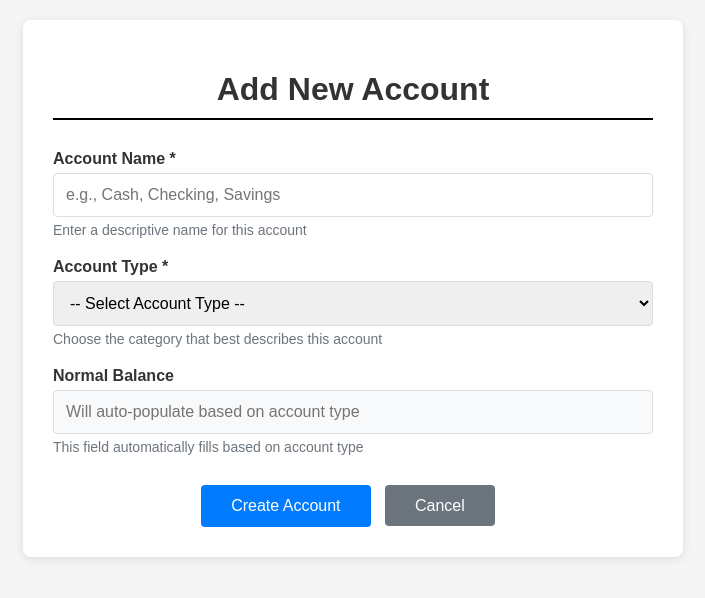
After one commit to christianlaverde/pft, a Flask app: page /add_account in a window 1280 px wide. The commit adds this page. Shown: the top 598 px of the page, without its empty margins (287-992 px from the left). Run offline with Flask 3, Linux system fonts and the light colour scheme.

Commit message:
Add add_account.html to create new accounts and update app.py to support

```diff
--- a/app.py
+++ b/app.py
@@ -1,10 +1,13 @@
-from flask import Flask, render_template
+from flask import Flask, render_template, request, url_for, flash, redirect
+from sqlalchemy import func
 from datetime import datetime
 from decimal import Decimal
 from models import db, AccountType, Account, Transaction
+import os
 
 app = Flask(__name__)
 app.config['SQLALCHEMY_DATABASE_URI'] = 'sqlite:///pft.db'
+app.config['SECRET_KEY'] = os.environ.get('SECRET_KEY') or 'SECRET-DEV-KEY'
 app.config['SQLALCHEMY_TRACK_MODIFICATIONS'] = False
 
 db.init_app(app)
@@ -18,6 +21,34 @@ def index():
     return render_template('dashboard.html',
                            accounts=accounts,
                            transactions=transactions)
+
+
+@app.route('/add_account', methods=['GET', 'POST'])
+def add_account():
+    """Add a new account"""
+    if request.method == 'POST':
+        name = request.form['name']
+        account_type = request.form['account-type']
+
+        existing_account = Account.query.filter(
+            func.lower(Account.name) == func.lower(name)
+        ).first()
+        if existing_account:
+            flash('Account with this name already exists!', 'error')
+            return redirect(url_for('add_account'))
+
+        new_account = Account(name=name, account_type=account_type)
+
+        try:
+            db.session.add(new_account)
+            db.session.commit()
+            flash(f'Account {name} added successfully!', 'success')
+            return redirect(url_for('index'))
+        except Exception as e:
+            db.session.rollback()
+            flash(f'Error adding account: {str(e)}', 'error')
+
+    return render_template('add_account.html')
 
 
 if __name__ == '__main__':
--- /dev/null
+++ b/templates/add_account.html
@@ -0,0 +1,191 @@
+<!DOCTYPE html>
+<html lang="en">
+  <head>
+    <meta charset="UTF-8">
+    <meta name="viewport" content="width=device-width, initial-scale=1.0">
+    <title>Add New Account - Personal Finance Tracker</title>
+    <style>
+    body {
+      font-family: Arial, sans-serif;
+      margin: 20px;
+      background-color: #f5f5f5;
+    }
+
+    .container {
+      max-width: 600px;
+      margin: 0 auto;
+      background-color: white;
+      padding: 30px;
+      border-radius: 8px;
+      box-shadow: 0 2px 10px rgba(0,0,0,0.1);
+    }
+
+    h1 {
+      color: #333;
+      text-align: center;
+      margin-bottom: 30px;
+      border-bottom: 2px solid black;
+      padding-bottom: 10px;
+    }
+
+    .form-group {
+      margin-bottom: 20px;
+    }
+
+    label {
+      display: block;
+      margin-bottom: 5px;
+      font-weight: bold;
+      color: #333;
+    }
+
+    input[type="text"], select {
+      width: 100%;
+      padding: 12px;
+      border: 1px solid #ddd;
+      border-radius: 4px;
+      font-size: 16px;
+      box-sizing: border-box;
+    }
+
+    input[readonly] {
+      background-color: #f8f9fa;
+      color: #6c757d;
+    }
+
+    .btn {
+      background-color: #007bff;
+      color: white;
+      padding: 12px 30px;
+      border: none;
+      border-radius: 4px;
+      font-size: 16px;
+      cursor: pointer;
+      margin-right: 10px;
+    }
+
+    .btn:hover {
+      background-color: #0056b3;
+    }
+
+    .btn-secondary {
+      background-color: #6c757d;
+      text-decoration: none;
+    }
+
+    .btn-secondary:hover {
+      background-color: #545b62;
+    }
+
+    .form-actions {
+      text-align: center;
+      margin-top: 30px;
+    }
+
+    .alert {
+      text-align: center;
+      padding: 15px;
+      margin-bottom: 20px;
+      border: 1px solid;
+      border-radius: 4px;
+    }
+
+    .alert-error {
+      color: #721c24;
+      background-color: #f8d7da;
+      border-color: #f5c6cb;
+    }
+
+    .help-text {
+      font-size: 14px;
+      color: #6c757d;
+      margin-top: 5px;
+    }
+    </style>
+  </head>
+  <body>
+    <div class="container">
+      <h1>Add New Account</h1>
+
+      <!-- Flash messages -->
+      {% with messages = get_flashed_messages(with_categories=true) %}
+      {% if messages %}
+      {% for category, message in messages %}
+      <div class="alert alert-{{ category }}">{{ message }}</div>
+      {% endfor %}
+      {% endif %}
+      {% endwith %}
+
+      <form method="POST" id="account-form">
+        <div class="form-group">
+          <label for="name">Account Name *</label>
+          <input type="text" id="name" name="name" required placeholder="e.g., Cash, Checking, Savings">
+          <div class="help-text">Enter a descriptive name for this account</div>
+        </div>
+
+        <div class="form-group">
+          <label for="account-type">Account Type *</label>
+          <select id="account-type" name="account-type" required onchange="updateNormalBalance()">
+            <option value="">-- Select Account Type --</option>
+            <option value="ASSET">Asset</option>
+            <option value="LIABILITY">Liability</option>
+            <option value="EQUITY">Equity</option>
+            <option value="INCOME">Income</option>
+            <option value="EXPENSE">Expense</option>
+          </select>
+          <div class="help-text">Choose the category that best describes this account</div>
+        </div>
+
+        <div class="form-group">
+          <label for="normal-balance">Normal Balance</label>
+          <input type="text" id="normal-balance" name="normal-balance" readonly placeholder="Will auto-populate based on account type">
+          <div class="help-text">This field automatically fills based on account type</div>
+        </div>
+
+        <div class="form-actions">
+          <button type="submit" class="btn">Create Account</button>
+          <a href="{{ url_for('index') }}" class="btn btn-secondary">Cancel</a>
+        </div>
+      </form>
+    </div>
+
+    <script>
+    function updateNormalBalance() {
+      const accountType = document.getElementById('account-type').value;
+      const normalBalanceField = document.getElementById('normal-balance');
+
+      const normalBalances = {
+        'ASSET': 'Debit',
+        'LIABILITY': 'Credit',
+        'EQUITY': 'Credit',
+        'REVENUE': 'Credit',
+        'EXPENSE': 'Debit'
+      };
+
+      if (accountType && normalBalances[accountType]) {
+        normalBalanceField.value = normalBalances[accountType];
+      } else {
+        normalBalanceField.value = '';
+      }
+    }
+
+    // Form validation
+    document.getElementById('accountForm').addEventListener('submit', function(e) {
+      const name = document.getElementById('name').value.trim();
+      const accountType = document.getElementById('account_type').value;
+
+      if (!name) {
+        alert('Please enter an account name.');
+        e.preventDefault();
+        return;
+      }
+
+      if (!accountType) {
+        alert('Please select an account type.');
+        e.preventDefault();
+        return;
+      }
+    });
+    </script>
+  </body>
+</html>
--- a/templates/dashboard.html
+++ b/templates/dashboard.html
@@ -24,6 +24,7 @@
       color: #333;
       text-align: center;
       margin-bottom: 30px;
+      padding-bottom: 10px;
     }
 
     h2 {
@@ -71,6 +72,9 @@
       <h1>Personal Finance Tracker</h1>
 
       <h2>Chart of Accounts</h2>
+      <div class="actions">
+        <a href="{{ url_for('add_account') }}" class="btn">Add New Account</a>
+      </div>
       <table>
         <thead>
           <tr>
```
